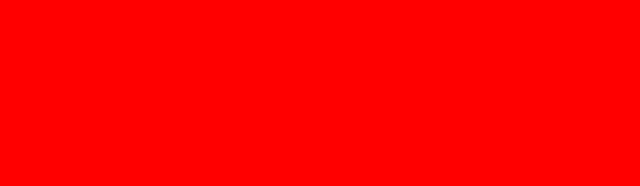
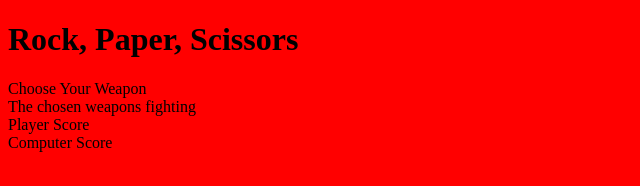
Before and after one commit to GeorgeHazaka/Rock-Paper-Scissors, a plain HTML site: page index.html in a window 1280 px wide. Shown: the whole page, without its empty margins (0-640 px from the left). Drawn offline with Linux system fonts and the light colour scheme.

Commit message:
Add core structure to HTML

```diff
--- a/index.html
+++ b/index.html
@@ -5,9 +5,20 @@
     <meta http-equiv="X-UA-Compatible" content="IE=edge">
     <meta name="viewport" content="width=device-width, initial-scale=1.0">
     <link rel="stylesheet" href="assets/CSS/style.css">
-    <title>Document</title>
+    <title>Rock-paper-scissors</title>
 </head>
 <body>
+    <header>
+        <h1>Rock, Paper, Scissors</h1>
+    </header>
+    <section>
+        <div>Choose Your Weapon</div>
+        <div>The chosen weapons fighting</div>
+    </section>
+    <footer>
+        <div>Player Score</div>
+        <div>Computer Score</div>
+    </footer>
 
     <script src="assets/js/script.js"></script>
 </body>
```
